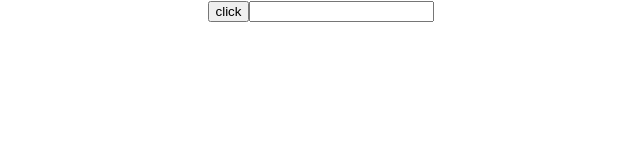
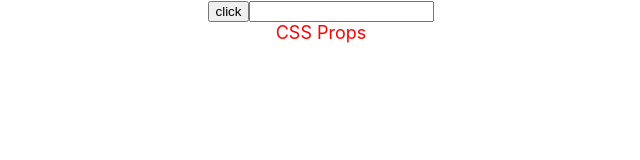
Before and after one commit to 10009ukk/react-ts-practice, a React (Create React App) app: page / in a window 1280 px wide. Shown: the top 160 px of the page, without its empty margins (319-959 px from the left). Built offline with nearby package versions, Linux system fonts and the light colour scheme.

Commit message:
props end

```diff
--- a/src/App.tsx
+++ b/src/App.tsx
@@ -1,7 +1,8 @@
 import { useState } from 'react';
 import './App.css';
-import { Button } from "./components/Button"
-import { Input } from './components/Input';
+import { Button } from "./components/props/Button"
+import { Input } from './components/props/Input';
+import { CSS } from './components/props/CSS';
 
 function App() {
   const [value, setValue] = useState("");
@@ -12,6 +13,7 @@ function App() {
         console.log("on click", event);
       }} />
       <Input value={value} onChange={(event) => setValue(event.target.value)} />
+      <CSS styles={{color: "red", fontSize: "large"}} />
     </div>
   );
 }
--- /dev/null
+++ b/src/components/props/CSS.tsx
@@ -0,0 +1,9 @@
+type CSSProps = {
+    styles: React.CSSProperties
+}
+
+export const CSS = (props: CSSProps) => {
+    return (
+        <div style={props.styles}>CSS Props</div>
+    )
+}
--- a/src/components/Oscar.tsx
+++ b/src/components/props/Children.tsx
@@ -1,8 +1,8 @@
-type OscarProps = {
+type ChildrenProps = {
     children: React.ReactNode
 }
 
-export const Oscar = (props: OscarProps) => {
+export const Children = (props: ChildrenProps) => {
     return (
         <div>Oscar children : {props.children}</div>
     )
--- a/src/components/Greet.tsx
+++ b/src/components/props/Type.tsx
@@ -1,10 +1,10 @@
-type GreetProps = {
+type TypeProps = {
     name: string,
     messageCount?: number,
     isLoggedIn: boolean,
 }
 
-export const Greet = (props: GreetProps) => {
+export const Type = (props: TypeProps) => {
     const {messageCount = 0} = props;
     return (
         <div>
```
Also changed, not shown: src/components/Heading.tsx (deleted, +0 -11 lines), src/components/props/Button.tsx (renamed from src/components/Button.tsx), src/components/props/Input.tsx (renamed from src/components/Input.tsx), src/components/props/Person.tsx (renamed from src/components/Person.tsx), src/components/props/Status.tsx (renamed from src/components/Status.tsx).
